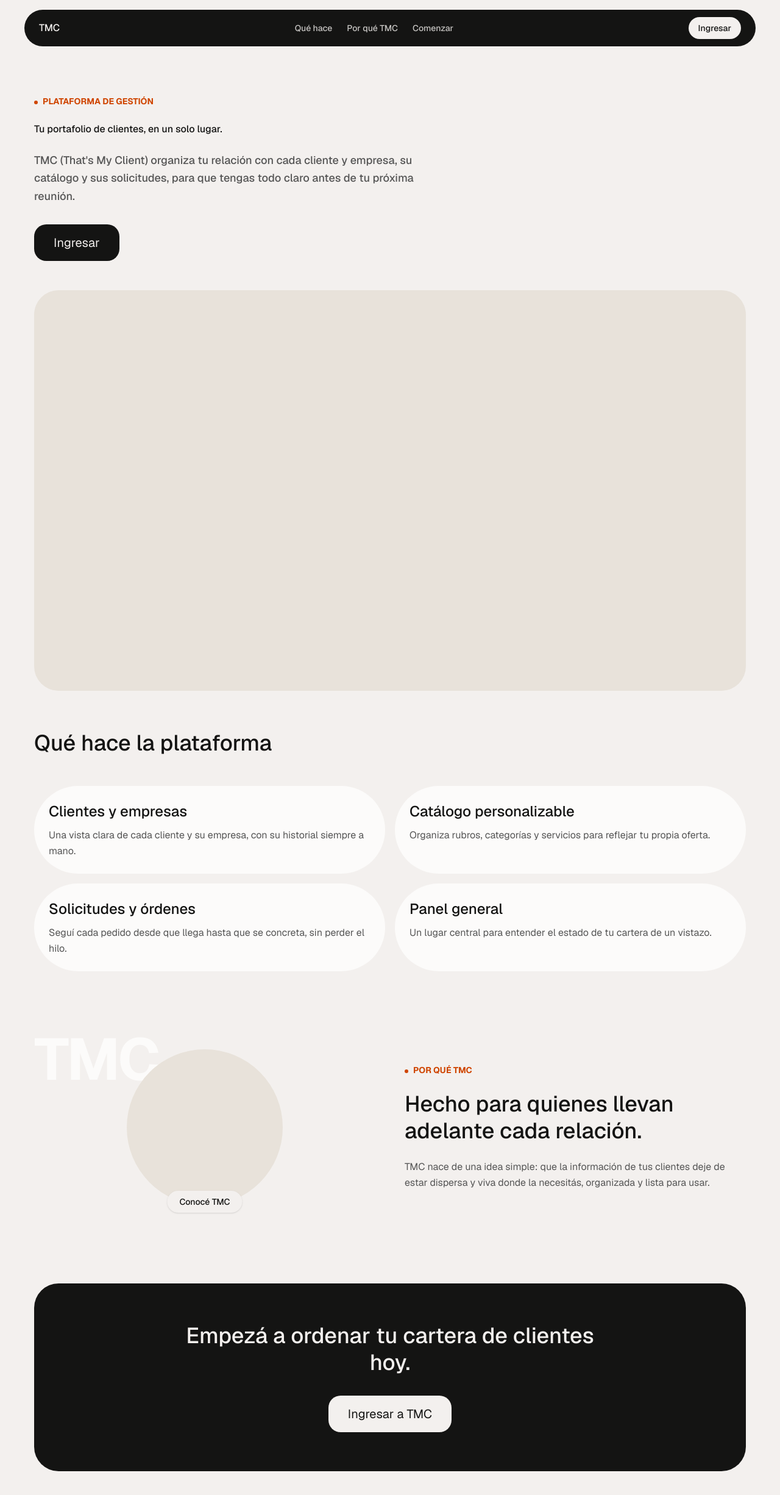
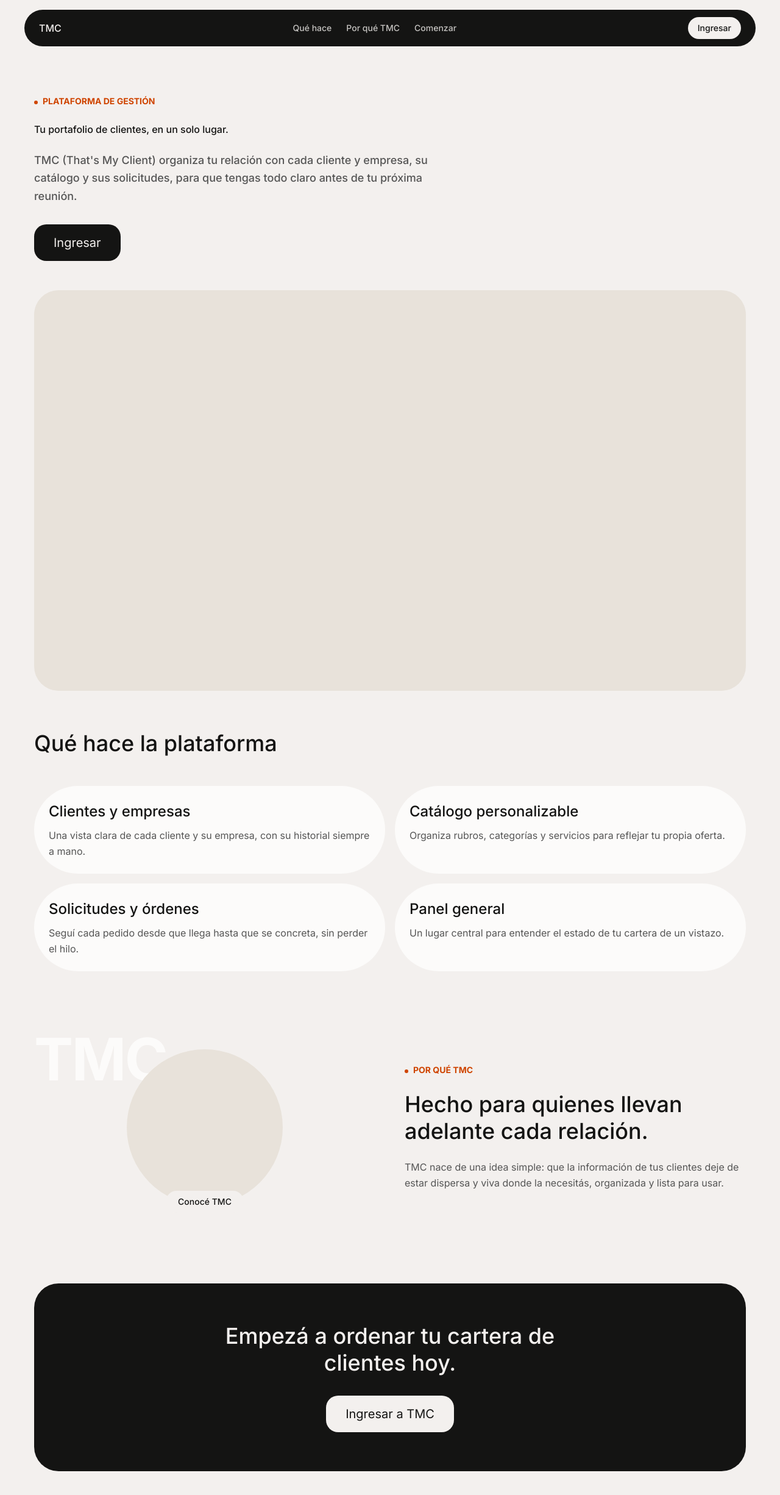
Before and after one commit to hveramtz-TI/portafolioClientes, a Next.js app in the folder frontend/: page / in a window 1280 px wide. Shown: the top 2452 px of the page at 61% size. Built offline with nearby package versions, Linux system fonts and the light colour scheme.

Commit message:
fix(landing): apply Inter variable directly, drop CTA shadow, add nav focus rings

```diff
--- a/frontend/src/app/(public)/layout.tsx
+++ b/frontend/src/app/(public)/layout.tsx
@@ -9,8 +9,8 @@ const inter = Inter({
 });
 
 const landingFont: CSSProperties = {
-  '--font-sans': 'var(--font-inter)',
-} as CSSProperties;
+  fontFamily: 'var(--font-inter)',
+};
 
 export default function PublicLayout({
   children,
--- a/frontend/src/modules/landing/components/editorial.tsx
+++ b/frontend/src/modules/landing/components/editorial.tsx
@@ -33,7 +33,7 @@ export function LandingEditorial() {
 
           <Link
             href="/login"
-            className="absolute -bottom-3 left-1/2 -translate-x-1/2 rounded-full bg-tmc-canvas px-5 py-2 text-sm font-medium text-tmc-ink shadow-sm transition-colors hover:bg-tmc-neutral-2"
+            className="absolute -bottom-3 left-1/2 -translate-x-1/2 rounded-full bg-tmc-canvas px-5 py-2 text-sm font-medium text-tmc-ink transition-colors hover:bg-tmc-neutral-2"
           >
             Conocé TMC
           </Link>
--- a/frontend/src/modules/landing/components/nav.tsx
+++ b/frontend/src/modules/landing/components/nav.tsx
@@ -13,7 +13,10 @@ export function LandingNav() {
         aria-label="Navegación principal"
         className="mx-auto flex max-w-[1200px] items-center justify-between rounded-full bg-tmc-ink px-6 py-3 text-tmc-canvas"
       >
-        <Link href="/" className="flex items-center gap-2">
+        <Link
+          href="/"
+          className="flex items-center gap-2 rounded-sm focus-visible:outline-none focus-visible:ring-2 focus-visible:ring-tmc-accent-light"
+        >
           <span className="text-base font-medium" style={{ fontWeight: 500 }}>
             TMC
           </span>
@@ -25,7 +28,7 @@ export function LandingNav() {
             <a
               key={anchor.href}
               href={anchor.href}
-              className="text-sm font-medium text-tmc-canvas/80 transition-colors hover:text-tmc-canvas"
+              className="rounded-sm text-sm font-medium text-tmc-canvas/80 transition-colors hover:text-tmc-canvas focus-visible:outline-none focus-visible:ring-2 focus-visible:ring-tmc-accent-light"
             >
               {anchor.label}
             </a>
@@ -34,7 +37,7 @@ export function LandingNav() {
 
         <Link
           href="/login"
-          className="rounded-full bg-tmc-canvas px-4 py-2 text-sm font-medium text-tmc-ink transition-colors hover:bg-tmc-neutral-2"
+          className="rounded-full bg-tmc-canvas px-4 py-2 text-sm font-medium text-tmc-ink transition-colors hover:bg-tmc-neutral-2 focus-visible:outline-none focus-visible:ring-2 focus-visible:ring-tmc-accent-light"
         >
           Ingresar
         </Link>
```
Also changed, not shown: 2 other files (tests, documents, lock files or other folders).
